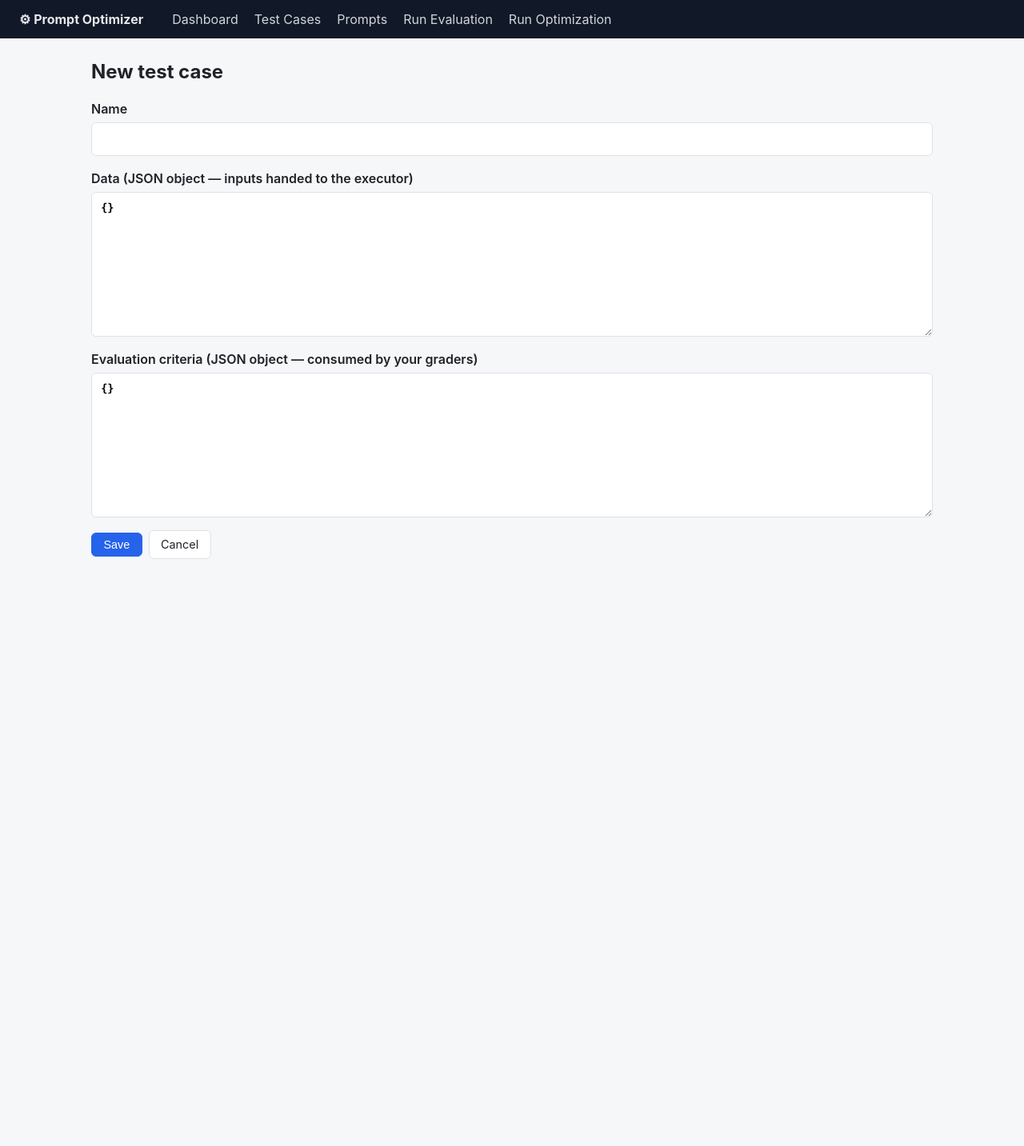
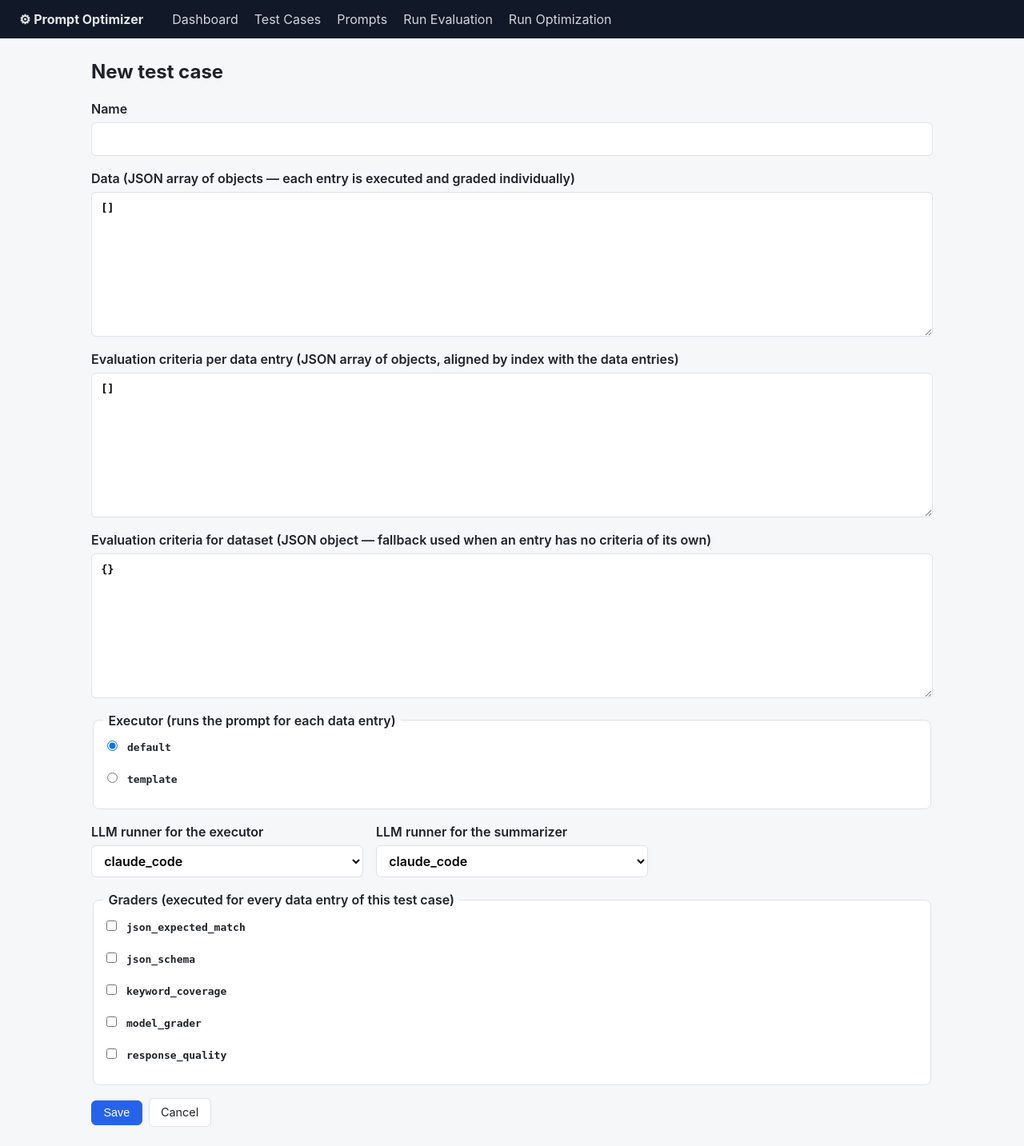
Before and after one commit to tsvetan-bondzhov/prompt-optimizer, a FastAPI app: page /test-cases/new in a window 1280 px wide. Shown: the whole page at 80% size. Before the commit the page ends 699 px from the top, so only its background shows below. Run offline with FastAPI, Linux system fonts and the light colour scheme; parts of the project's set-up code (start-up, migrations or seed data) failed here and were passed over.

Commit message:
Fix test case form: restore per-entry/dataset criteria and selection fields
The Task 4-6 edits to test_case_form.html silently never applied (encoding
mismatch during scripted replacement), leaving the old single-criteria form.
The form now has the data-entry array field, separate 'Evaluation criteria
per data entry' and 'Evaluation criteria for dataset' textareas, executor
radio buttons, executor/summarizer LLM runner selects, and grader checkboxes.
Verified with a full HTML form round-trip.

Co-Authored-By: Claude Fable 5 <noreply@anthropic.com>

```diff
--- a/app/web/templates/test_case_form.html
+++ b/app/web/templates/test_case_form.html
@@ -7,12 +7,59 @@
   <label>Name
     <input type="text" name="name" required value="{{ test_case.name if test_case else '' }}">
   </label>
-  <label>Data (JSON object — inputs handed to the executor)
-    <textarea name="data" rows="8">{{ test_case.data|tojson_pretty if test_case else '{}' }}</textarea>
+  <label>Data (JSON array of objects — each entry is executed and graded individually)
+    <textarea name="data" rows="8">{{ test_case.data|tojson_pretty if test_case else '[]' }}</textarea>
   </label>
-  <label>Evaluation criteria (JSON object — consumed by your graders)
+  <label>Evaluation criteria per data entry (JSON array of objects, aligned by index with the data entries)
+    <textarea name="evaluation_criteria_per_entry" rows="8">{{ test_case.evaluation_criteria_per_entry|tojson_pretty if test_case and test_case.evaluation_criteria_per_entry is defined else '[]' }}</textarea>
+  </label>
+  <label>Evaluation criteria for dataset (JSON object — fallback used when an entry has no criteria of its own)
     <textarea name="evaluation_criteria" rows="8">{{ test_case.evaluation_criteria|tojson_pretty if test_case else '{}' }}</textarea>
   </label>
+  <fieldset>
+    <legend>Executor (runs the prompt for each data entry)</legend>
+    {% set current_executor = test_case.executor_name if test_case and test_case.executor_name else 'default' %}
+    {% for e in available_executors %}
+    <label class="check">
+      <input type="radio" name="executor_name" value="{{ e }}"
+             {% if e == current_executor %}checked{% endif %}>
+      <code>{{ e }}</code>
+    </label>
+    {% endfor %}
+  </fieldset>
+  <div class="grid-3">
+    <label>LLM runner for the executor
+      <select name="executor_llm_runner">
+        {% set current_runner = test_case.executor_llm_runner if test_case and test_case.executor_llm_runner else '' %}
+        {% for r in available_llm_runners %}
+        <option value="{{ r }}" {% if r == current_runner %}selected{% endif %}>{{ r }}</option>
+        {% endfor %}
+      </select>
+    </label>
+    <label>LLM runner for the summarizer
+      <select name="summarizer_llm_runner">
+        {% set current_summarizer_runner = test_case.summarizer_llm_runner if test_case and test_case.summarizer_llm_runner else '' %}
+        {% for r in available_llm_runners %}
+        <option value="{{ r }}" {% if r == current_summarizer_runner %}selected{% endif %}>{{ r }}</option>
+        {% endfor %}
+      </select>
+    </label>
+  </div>
+  <fieldset>
+    <legend>Graders (executed for every data entry of this test case)</legend>
+    {% if available_graders %}
+      {% set selected = test_case.grader_names if test_case and test_case.grader_names else [] %}
+      {% for g in available_graders %}
+      <label class="check">
+        <input type="checkbox" name="grader_names" value="{{ g }}"
+               {% if g in selected %}checked{% endif %}>
+        <code>{{ g }}</code>
+      </label>
+      {% endfor %}
+    {% else %}
+      <p class="muted">No graders registered.</p>
+    {% endif %}
+  </fieldset>
   <div class="actions">
     <button class="btn primary" type="submit">Save</button>
     <a class="btn" href="/test-cases">Cancel</a>
```
